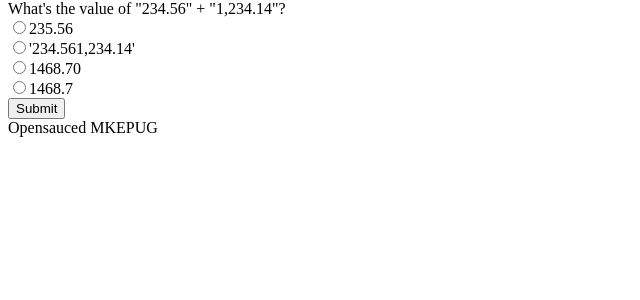
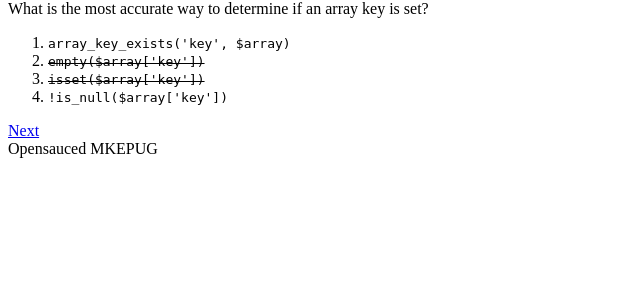
Before and after one commit to mkepug/trivia, a PHP site: page /code/htdocs/index.php?index=1&mode=5050 in a window 1280 px wide. Shown: the part 26-326 px from the top of the page, without its empty margins (0-640 px from the left). Run offline with PHP 8.4, Linux system fonts and the light colour scheme.

Commit message:
6/10 meetup
changed question data structure, view, and fixed some tests.

```diff
--- a/code/htdocs/index.php
+++ b/code/htdocs/index.php
@@ -1,7 +1,8 @@
 <?php
     namespace MKEPUG;
 
-    $index = isset($_GET['index']) ? (int)$_GET['index'] : 0;
+    $index = isset($_GET['index']) ? (int)$_GET['index'] : 1;
+    $mode = isset($_GET['mode']) ? $_GET['mode'] : 'all';
 
     require __DIR__."/../bootstrap.php";
 
@@ -15,8 +16,6 @@
 
     $question = $game->getQuestion($index);
 
-    $question = $game->getQuestion($index);
-
-    $viewContents = new View('question.php',array('question'=>$question));
+    $viewContents = new View('question.php',array('question'=>$question, 'mode'=>$mode, 'index'=>$index));
     $viewTemplate = new View('main.php',array('viewContents'=>$viewContents));
     echo $viewTemplate->render();
--- a/code/sampledata/questions.json
+++ b/code/sampledata/questions.json
@@ -1,18 +1,54 @@
 {
     "1": {
         "question": "What is the most accurate way to determine if an array key is set?",
-        "answer": "array_key_exists('key', $array)",
-        "wrong1": "empty($array['key'])",
-        "wrong2": "isset($array['key'])",
-        "wrong3": "!is_null($array['key'])",
+        "answers": [
+            {
+                "text": "array_key_exists('key', $array)",
+                "correct": true,
+                "remove": false
+            },
+            {
+                "text": "empty($array['key'])",
+                "correct": false,
+                "remove": true
+            },
+            {
+                "text": "isset($array['key'])",
+                "correct": false,
+                "remove": true
+            },
+            {
+                "text": "!is_null($array['key'])",
+                "correct": false,
+                "remove": false
+            }
+        ],
         "comment": "Any other version chokes on array element value of NULL"
     },
     "2": {
         "question": "What's the value of \"234.56\" + \"1,234.14\"?",
-        "answer": "235.56",
-        "wrong1": "'234.561,234.14'",
-        "wrong2": "1468.70",
-        "wrong3": "1468.7",
+        "answers": [
+            {
+                "text": "235.56",
+                "correct": true,
+                "remove": false
+            },
+            {
+                "text": "'234.561,234.14'",
+                "correct": false,
+                "remove": true
+            },
+            {
+                "text": "1468.70",
+                "correct": false,
+                "remove": true
+            },
+            {
+                "text": "1468.7",
+                "correct": false,
+                "remove": false
+            }
+        ],
         "comment": "The comma borks the string->float conversion, 2nd number value becomes 1"
     }
 }
--- a/code/src/MKEPUG/Question.php
+++ b/code/src/MKEPUG/Question.php
@@ -19,11 +19,7 @@ class Question {
     {
         $this->question = $questionData['question'];
         $this->comment = $questionData['comment'];
-
-        $this->answers[] = array('text'=>$questionData['answer'], 'correct'=>true);
-        $this->answers[] = array('text'=>$questionData['wrong1'], 'correct'=>false);
-        $this->answers[] = array('text'=>$questionData['wrong2'], 'correct'=>false);
-        $this->answers[] = array('text'=>$questionData['wrong3'], 'correct'=>false);
+        $this->answers = $questionData['answers'];
     }
 
     /**
--- a/code/src/MKEPUG/QuestionFactory.php
+++ b/code/src/MKEPUG/QuestionFactory.php
@@ -34,9 +34,9 @@ class QuestionFactory {
     public function getQuestions()
     {
         $aArr = array();
-        foreach ($this->data as $row)
+        foreach ($this->data as $key => $row)
         {
-            $aArr[] = new Question($row);
+            $aArr[$key] = new Question($row);
         }
         return $aArr;
 
--- a/code/src/MKEPUG/View.php
+++ b/code/src/MKEPUG/View.php
@@ -30,7 +30,10 @@ class View {
     }
 
     /**
-     * @param mixed $items
+     * @param $key
+     * @param $value
+     *
+     * @internal param mixed $items
      */
     public function setItem($key,$value)
     {
--- a/code/src/MKEPUG/views/question.php
+++ b/code/src/MKEPUG/views/question.php
@@ -1,12 +1,28 @@
+<style>
+    .strike {
+        text-decoration: line-through;
+    }
+</style>
 <div><?=$question->getQuestion()?></div>
-<form>
+<ol>
 <?php
 $answers = $question->getAnswers();
-foreach ($answers as $key => $answer)
-{
+foreach ($answers as $answer) {
     $text = $answer['text'];
-    echo "<input type=\"radio\" name=\"answer\" value=\"{$key}\">{$text}<br/>";
+    $strikethrough = '';
+    if ($mode == '5050' && $answer['remove']) {
+        $strikethrough = ' class="strike"';
+    }
+    if ($mode == 'answer' && !$answer['correct']) {
+        $strikethrough = ' class="strike"';
+    }
+    echo "<li{$strikethrough}><code>{$text}</code></li>";
+}
+$link = "?index=$index" . ($mode == 'all' ? '&mode=5050' : '&mode=answer');
+if ($mode == 'answer') {
+    $link = '?index=' . ($index + 1);
 }
 ?>
-<input type="submit">
-</form>
+</ol>
+<div><?=($mode == 'answer' ? $question->getComment() : null)?></div>
+<a href="<?=$link?>">Next</a>
```
Also changed, not shown: code/tests/MKEPUG/GameTest.php (+5 -4 lines).
